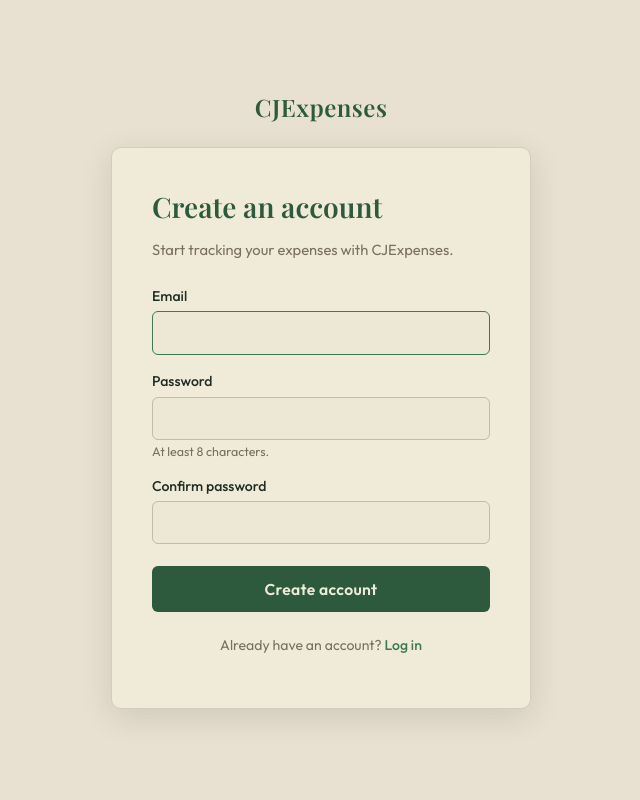
After one commit to csliney8/cjexpenses, a Flask app: page /register in a window 1280 px wide. The commit adds this page. Shown: the whole page, without its empty margins (319-959 px from the left). Run offline with Flask 3, Linux system fonts and the light colour scheme.

Commit message:
Login and account

```diff
--- /dev/null
+++ b/expense-tracker/app/routes/auth.py
@@ -0,0 +1,90 @@
+from flask import Blueprint, render_template, request, redirect, url_for, flash, jsonify
+from flask_login import login_user, logout_user, login_required, current_user
+from email_validator import validate_email, EmailNotValidError
+from app import db, limiter
+from app.models import User
+
+auth_bp = Blueprint("auth", __name__)
+
+
+# Register page
+@auth_bp.route("/register", methods=["GET", "POST"])
+@limiter.limit("5 per minute", methods=["POST"])
+def register():
+    if current_user.is_authenticated:
+        return redirect(url_for("main.index"))
+
+    if request.method == "POST":
+        email = (request.form.get("email") or "").strip().lower()
+        password = request.form.get("password") or ""
+        confirm = request.form.get("confirm_password") or ""
+
+        # Validate email format
+        try:
+            validated = validate_email(email, check_deliverability=False)
+            email = validated.normalized
+        except EmailNotValidError:
+            flash("Please enter a valid email address.", "error")
+            return render_template("register.html"), 400
+
+        # Validate password
+        if len(password) < 8:
+            flash("Password must be at least 8 characters.", "error")
+            return render_template("register.html"), 400
+        if password != confirm:
+            flash("Passwords do not match.", "error")
+            return render_template("register.html"), 400
+
+        # Check uniqueness
+        if User.query.filter_by(email=email).first():
+            flash("An account with that email already exists.", "error")
+            return render_template("register.html"), 400
+
+        # Create user
+        user = User(email=email)
+        user.set_password(password)
+        db.session.add(user)
+        db.session.commit()
+
+        # Auto-login after register
+        login_user(user)
+        return redirect(url_for("main.index"))
+
+    return render_template("register.html")
+
+
+# Login page
+@auth_bp.route("/login", methods=["GET", "POST"])
+@limiter.limit("5 per minute", methods=["POST"])
+def login():
+    if current_user.is_authenticated:
+        return redirect(url_for("main.index"))
+
+    if request.method == "POST":
+        email = (request.form.get("email") or "").strip().lower()
+        password = request.form.get("password") or ""
+
+        user = User.query.filter_by(email=email).first()
+        if user is None or not user.check_password(password):
+            flash("Invalid email or password.", "error")
+            return render_template("login.html"), 401
+
+        login_user(user)
+        return redirect(url_for("main.index"))
+
+    return render_template("login.html")
+
+
+# Logout
+@auth_bp.route("/logout")
+@login_required
+def logout():
+    logout_user()
+    return redirect(url_for("auth.login"))
+
+
+# Optional API endpoint — useful if frontend wants to know who's logged in
+@auth_bp.route("/me")
+@login_required
+def me():
+    return jsonify(current_user.to_dict())
--- a/expense-tracker/app/routes/main.py
+++ b/expense-tracker/app/routes/main.py
@@ -1,11 +1,13 @@
 from flask import Blueprint, render_template
+from flask_login import login_required, current_user
 
 main_bp = Blueprint("main", __name__)
 
 
 @main_bp.route("/")
+@login_required
 def index():
-    return render_template("index.html")
+    return render_template("index.html", current_user=current_user)
 
 
 @main_bp.route("/health")
--- a/expense-tracker/app/templates/index.html
+++ b/expense-tracker/app/templates/index.html
@@ -391,12 +391,13 @@
 </head>
 <body>
 
-<nav>
+  <nav>
   <span class="brand">CJExpenses</span>
   <a class="nav-link active" onclick="goTo('dashboard', this)">Dashboard</a>
   <a class="nav-link"        onclick="goTo('expenses', this)">Expenses</a>
   <a class="nav-link"        onclick="openAdd()">+ Add</a>
   <a class="nav-link"        onclick="openUpload()">↑ Receipt</a>
+  <a class="nav-link" href="{{ url_for('auth.logout') }}">Log out</a>
 </nav>
 
 <!-- ── Dashboard ─────────────────────────────────────────────────────────── -->
--- /dev/null
+++ b/expense-tracker/app/templates/register.html
@@ -0,0 +1,172 @@
+<!DOCTYPE html>
+<html lang="en">
+<head>
+  <meta charset="UTF-8" />
+  <meta name="viewport" content="width=device-width, initial-scale=1.0" />
+  <title>Register — CJExpenses</title>
+  <link href="https://fonts.googleapis.com/css2?family=Outfit:wght@300;400;500;600;700&family=Playfair+Display:wght@600&display=swap" rel="stylesheet" />
+  <style>
+    :root {
+      --bg:          #e8e0d0;
+      --bg-card:     #f0ead8;
+      --bg-input:    #ede7d6;
+      --green:       #2d5a3d;
+      --green-mid:   #3d7a54;
+      --green-light: #5a9e72;
+      --green-pale:  #c8dcd0;
+      --border:      #c4baa8;
+      --border-soft: #d4cdbf;
+      --text:        #1e2d22;
+      --muted:       #7a7060;
+      --red:         #8b2e2e;
+      --white:       #f7f2e8;
+    }
+    * { box-sizing: border-box; }
+    body {
+      font-family: 'Outfit', sans-serif;
+      background: var(--bg);
+      color: var(--text);
+      min-height: 100vh;
+      display: flex;
+      align-items: center;
+      justify-content: center;
+      margin: 0;
+      padding: 1rem;
+    }
+    .brand {
+      font-family: 'Playfair Display', serif;
+      font-size: 1.5rem;
+      color: var(--green);
+      letter-spacing: 0.02em;
+      text-align: center;
+      margin-bottom: 1.5rem;
+    }
+    .card {
+      background: var(--bg-card);
+      padding: 2.5rem;
+      border-radius: 10px;
+      border: 1px solid var(--border-soft);
+      box-shadow: 0 8px 32px rgba(30,45,34,0.12);
+      width: 100%;
+      max-width: 420px;
+    }
+    h1 {
+      font-family: 'Playfair Display', serif;
+      margin: 0 0 0.4rem;
+      color: var(--green);
+      font-size: 1.75rem;
+      font-weight: 600;
+    }
+    .subtitle {
+      color: var(--muted);
+      margin-bottom: 1.75rem;
+      font-size: 0.92rem;
+    }
+    label {
+      display: block;
+      color: var(--text);
+      font-size: 0.88rem;
+      font-weight: 500;
+      margin-bottom: 0.4rem;
+    }
+    input[type="email"],
+    input[type="password"] {
+      width: 100%;
+      padding: 0.7rem 0.85rem;
+      background: var(--bg-input);
+      border: 1px solid var(--border);
+      border-radius: 6px;
+      font-family: 'Outfit', sans-serif;
+      font-size: 0.95rem;
+      color: var(--text);
+      margin-bottom: 1.1rem;
+      transition: border-color 0.15s;
+    }
+    input:focus {
+      outline: none;
+      border-color: var(--green-mid);
+    }
+    .hint {
+      font-size: 0.78rem;
+      color: var(--muted);
+      margin-top: -0.85rem;
+      margin-bottom: 1.1rem;
+    }
+    button {
+      width: 100%;
+      padding: 0.8rem;
+      background: var(--green);
+      color: var(--bg-card);
+      border: none;
+      border-radius: 6px;
+      font-family: 'Outfit', sans-serif;
+      font-size: 0.98rem;
+      font-weight: 600;
+      letter-spacing: 0.02em;
+      cursor: pointer;
+      transition: background 0.15s;
+      margin-top: 0.25rem;
+    }
+    button:hover { background: var(--green-mid); }
+    .footer {
+      text-align: center;
+      margin-top: 1.5rem;
+      color: var(--muted);
+      font-size: 0.88rem;
+    }
+    .footer a {
+      color: var(--green-mid);
+      text-decoration: none;
+      font-weight: 500;
+    }
+    .footer a:hover {
+      text-decoration: underline;
+      color: var(--green);
+    }
+    .flash {
+      padding: 0.7rem 0.9rem;
+      border-radius: 6px;
+      margin-bottom: 1rem;
+      font-size: 0.88rem;
+    }
+    .flash-error {
+      background: rgba(139,46,46,0.08);
+      color: var(--red);
+      border: 1px solid rgba(139,46,46,0.25);
+    }
+  </style>
+</head>
+<body>
+  <div>
+    <div class="brand">CJExpenses</div>
+    <div class="card">
+      <h1>Create an account</h1>
+      <p class="subtitle">Start tracking your expenses with CJExpenses.</p>
+
+      {% with messages = get_flashed_messages(with_categories=true) %}
+        {% for category, msg in messages %}
+          <div class="flash flash-{{ category }}">{{ msg }}</div>
+        {% endfor %}
+      {% endwith %}
+
+      <form method="POST" action="{{ url_for('auth.register') }}">
+        <label for="email">Email</label>
+        <input type="email" id="email" name="email" required autofocus />
+
+        <label for="password">Password</label>
+        <input type="password" id="password" name="password" required minlength="8" />
+        <p class="hint">At least 8 characters.</p>
+
+        <label for="confirm_password">Confirm password</label>
+        <input type="password" id="confirm_password" name="confirm_password" required minlength="8" />
+
+        <button type="submit">Create account</button>
+      </form>
+
+      <p class="footer">
+        Already have an account? <a href="{{ url_for('auth.login') }}">Log in</a>
+      </p>
+    </div>
+  </div>
+</body>
+</html>
--- a/expense-tracker/requirements.txt
+++ b/expense-tracker/requirements.txt
@@ -7,3 +7,6 @@ boto3==1.34.120
 werkzeug==3.0.3
 gunicorn==22.0.0
 python-dotenv==1.0.1
+Flask-Login==0.6.3
+bcrypt==4.1.2
+email-validator==2.1.0
```
Also changed, not shown: expense-tracker/app/__init__.py (+26 -6 lines), expense-tracker/app/models.py (+44 -0 lines), expense-tracker/app/routes/expenses.py (+29 -17 lines), expense-tracker/app/routes/uploads.py (+4 -23 lines), expense-tracker/app/templates/login.html (added, +167 -0 lines), 1 other file.
